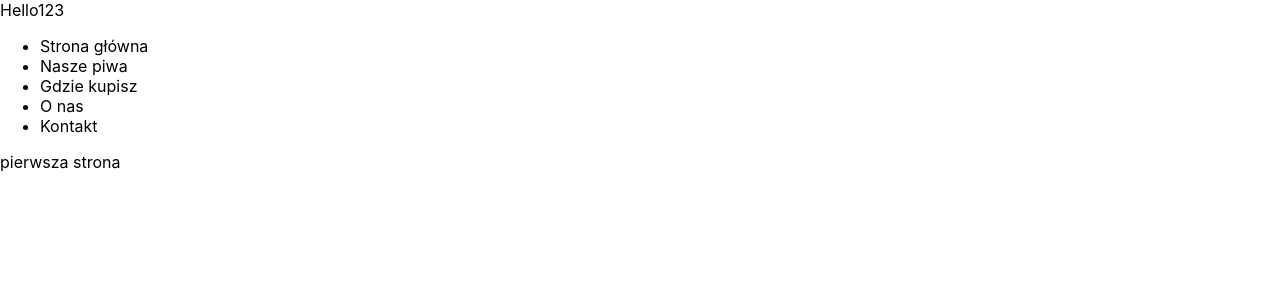
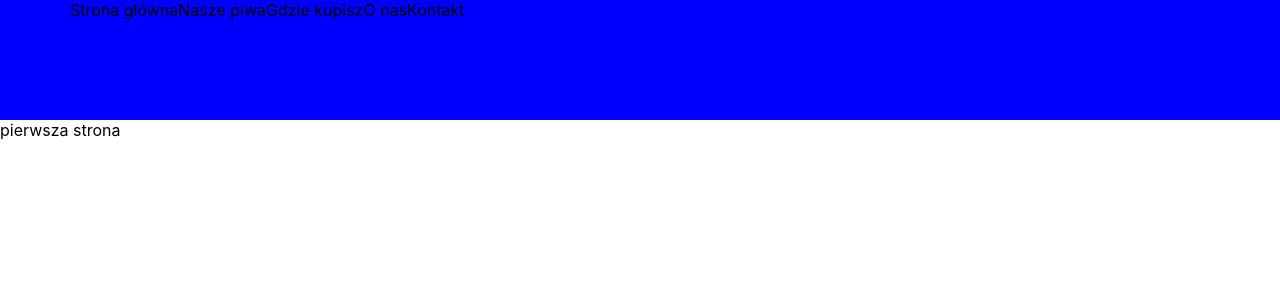
Before and after one commit to Antek97/-brewery, a React (Create React App) app: page / in a window 1280 px wide. Shown: the top 300 px of the page. Built offline with nearby package versions, Linux system fonts and the light colour scheme.

Commit message:
add style on header menu

```diff
--- a/src/ageConfirmation.css
+++ b/src/ageConfirmation.css
@@ -74,4 +74,25 @@
   color: white;
   border: 3px solid white;
 }
+
+.header {
+  width: 100%;
+  height: 120px;
+  background-color: blue;
+  -webkit-box-sizing: border-box;
+          box-sizing: border-box;
+}
+
+.header ul {
+  margin: 0 30px;
+  display: -webkit-inline-box;
+  display: -ms-inline-flexbox;
+  display: inline-flex;
+  list-style: none;
+}
+
+.header ul li {
+  text-decoration: none;
+  text-align: center;
+}
 /*# sourceMappingURL=ageConfirmation.css.map */
--- a/src/ageConfirmation.scss
+++ b/src/ageConfirmation.scss
@@ -58,3 +58,19 @@
     }
   }
 }
+
+.header{
+  width: 100%;
+  height: 120px;
+  background-color: blue;
+  box-sizing: border-box;
+  ul{
+    margin: 0 30px;
+    display: inline-flex;
+    list-style: none;
+    li{
+      text-decoration: none;
+      text-align: center;
+    }
+  }
+}
--- a/src/menu.js
+++ b/src/menu.js
@@ -1,5 +1,6 @@
 import React from 'react';
 import AgeConfirmation from './ageConfirmation';
+import './ageConfirmation.css';
 
 class MainPage extends React.Component {
   state = {  }
@@ -83,8 +84,8 @@ class MenuHeader extends React.Component {
   render() {
     return (
       <>
-        <div>
-          <div>Hello123</div>
+        <div className='header'>
+          {/* <div>Hello123</div> */}
 
           <ul>
             <li onClick={this.mainPage}>Strona główna</li>
```
